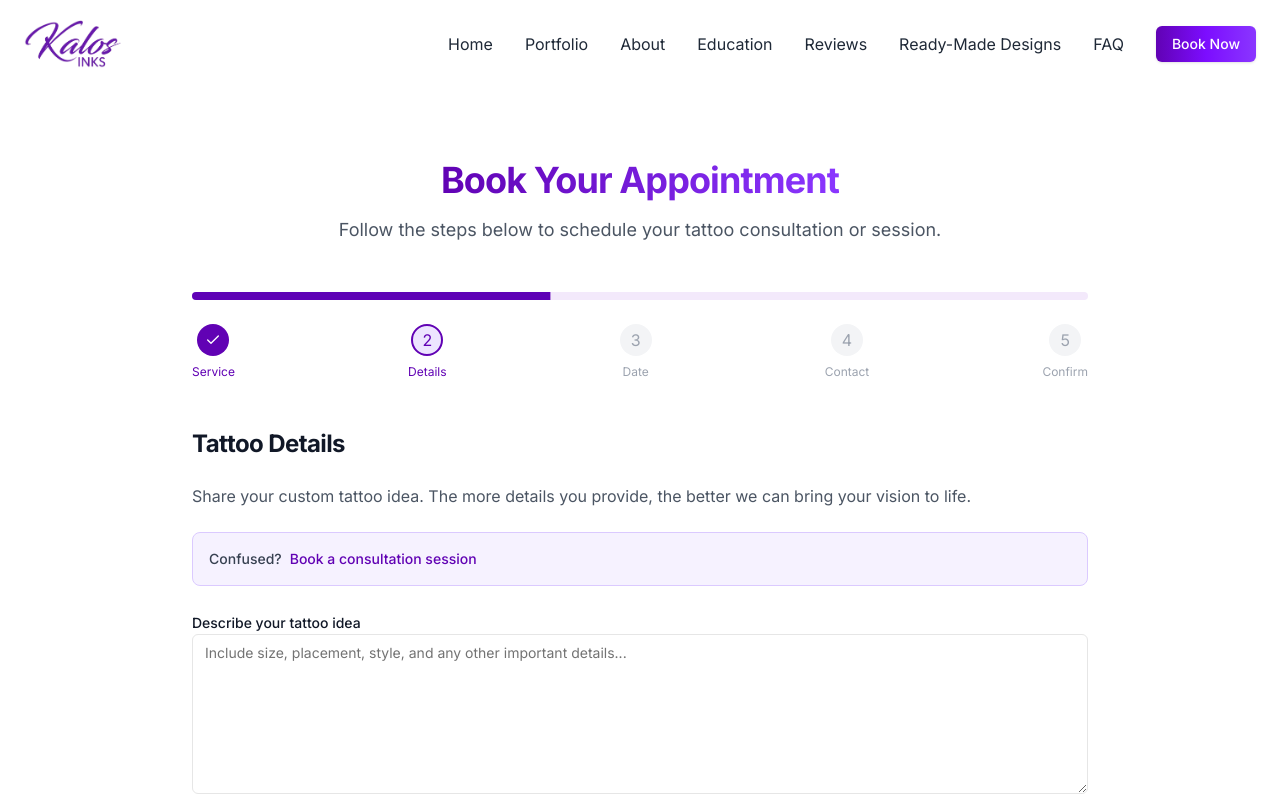
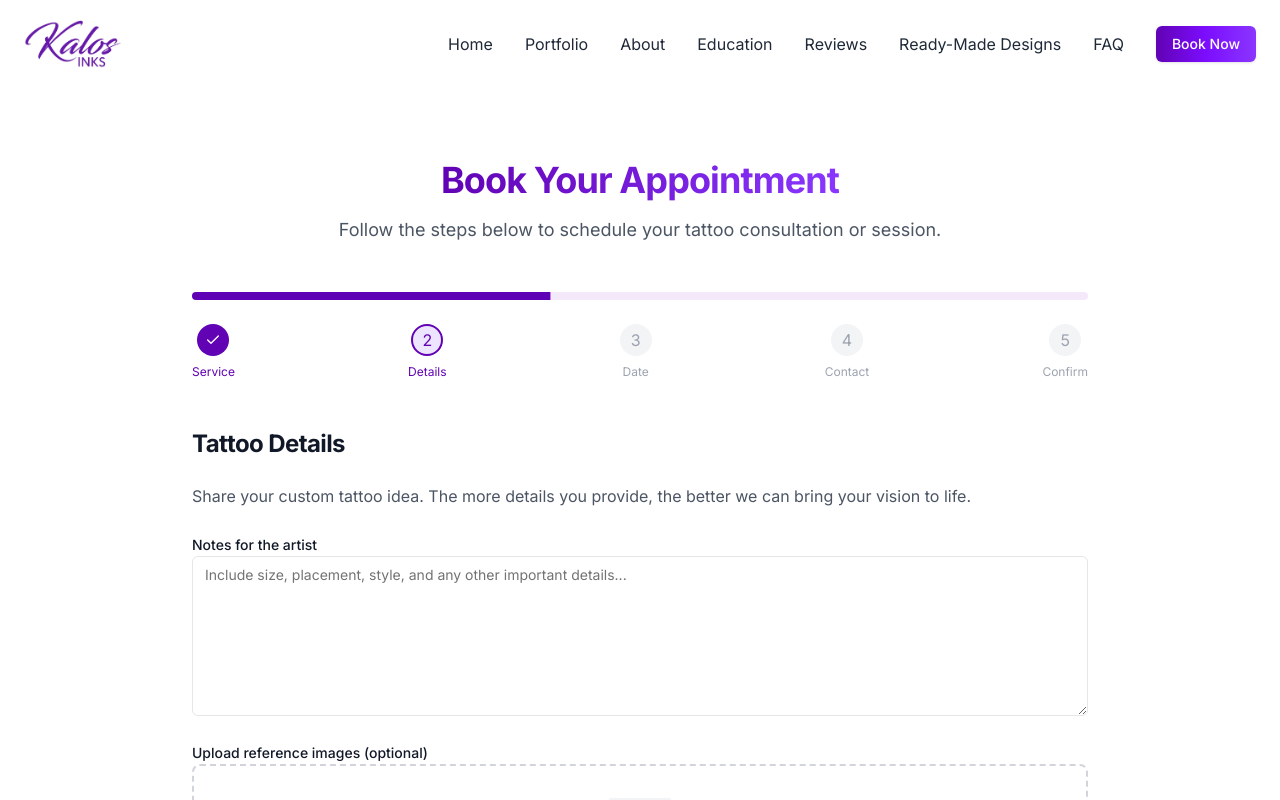
Before and after one commit to iamrdev33/kalos-inks, a Next.js app: page /booking in a window 1280 px wide. Both pictures are taken after a click on the element 333 px from the left and 695 px from the top of the page. Shown: the top 800 px of the page. Built offline with nearby package versions, Linux system fonts and the light colour scheme.

Commit message:
Show selected ready-made-design in booking.

```diff
--- a/app/(site)/booking/page.tsx
+++ b/app/(site)/booking/page.tsx
@@ -11,12 +11,11 @@ import { Textarea } from "@/components/ui/textarea";
 import { Calendar } from "@/components/ui/calendar";
 import { Progress } from "@/components/ui/progress";
 import { RadioGroup, RadioGroupItem } from "@/components/ui/radio-group";
-import { Popover, PopoverContent, PopoverTrigger } from "@/components/ui/popover";
-import { CalendarIcon, UploadCloud, Check, ChevronRight, ChevronLeft } from "lucide-react";
+import { UploadCloud, Check, ChevronRight, ChevronLeft } from "lucide-react";
 import { services } from "@/lib/utils";
 import { cn } from "@/lib/utils";
 import { format } from "date-fns";
-import { useRouter, useSearchParams } from "next/navigation";
+import { useRouter } from "next/navigation";
 import { Checkbox } from "@/components/ui/checkbox";
 import { Dialog, DialogContent, DialogHeader, DialogTitle, DialogDescription } from "@/components/ui/dialog";
 
@@ -29,7 +28,6 @@ const steps = [
 ];
 
 export default function Booking() {
-  const searchParams = useSearchParams();
   const router = useRouter();
   const [currentStep, setCurrentStep] = useState(1);
   const [showRules, setShowRules] = useState(false);
@@ -49,6 +47,7 @@ export default function Booking() {
     designId: "",
     kalosTattoo: false,
   });
+  const [selectedDesign, setSelectedDesign] = useState<any>(null);
 
   useEffect(() => {
     const storedDesign = sessionStorage.getItem('selectedReadyMadeDesign');
@@ -58,6 +57,7 @@ export default function Booking() {
       setFormData(prev => ({ ...prev, service: 'ready-made-design' }));
       nextStep();
       const design = JSON.parse(storedDesign);
+      setSelectedDesign(design);
       setFormData(prev => ({ ...prev, designId: design.id }));
       sessionStorage.removeItem('selectedReadyMadeDesign');
     }
@@ -192,24 +192,39 @@ export default function Booking() {
                   case "custom-design":
                     return "Share your custom tattoo idea. The more details you provide, the better we can bring your vision to life.";
                   case "ready-made-design":
-                    return "Select from our pre-designed tattoos. Let us know if you'd like any modifications to the design.";
+                    return "You've selected the following design:";
                   default:
                     return "Tell us what you have in mind. The more details, the better we can prepare.";
                 }
               })()}
             </p>
 
-            {(formData.service === "custom-design" || formData.service === "cover-up") && (
-              <div className="mt-4 p-4 bg-purple-50 border border-purple-200 rounded-lg">
-                <div className="flex items-center gap-2 text-sm">
-                  <span className="text-gray-700 font-medium">Confused?</span>
-                  <Button
-                    variant="link"
-                    className="p-0 h-auto text-purple-700 hover:text-purple-800 font-medium"
-                    onClick={() => setFormData({ ...formData, service: "consultation" })}
-                  >
-                    Book a consultation session
-                  </Button>
+            {formData.service === "ready-made-design" && selectedDesign && (
+              <div className="mt-6 p-6 bg-purple-50 border border-purple-200 rounded-lg">
+                <h3 className="text-lg font-semibold mb-4">Selected Design</h3>
+                <div className="grid md:grid-cols-2 gap-6">
+                  <div className="relative h-[300px] rounded-lg overflow-hidden">
+                    <Image
+                      src={selectedDesign.image}
+                      alt={selectedDesign.title}
+                      className="object-cover"
+                      fill
+                    />
+                  </div>
+                  <div className="space-y-4">
+                    <div>
+                      <h4 className="font-medium text-gray-700">Design Name</h4>
+                      <p className="text-lg font-semibold">{selectedDesign.title}</p>
+                    </div>
+                    <div>
+                      <h4 className="font-medium text-gray-700">Category</h4>
+                      <p className="text-lg font-semibold capitalize">{selectedDesign.category}</p>
+                    </div>
+                    <div>
+                      <h4 className="font-medium text-gray-700">Price</h4>
+                      <p className="text-lg font-semibold text-purple-700">${selectedDesign.price}</p>
+                    </div>
+                  </div>
                 </div>
               </div>
             )}
@@ -275,7 +290,7 @@ export default function Booking() {
 
             <div className="space-y-6 mt-8">
               <div>
-                <Label htmlFor="details">Describe your tattoo idea</Label>
+                <Label htmlFor="details">Notes for the artist</Label>
                 <Textarea
                   id="details"
                   name="details"
@@ -286,8 +301,23 @@ export default function Booking() {
                 />
               </div>
 
+              {formData.service !== 'ready-made-design' &&
                 <div>
-                <Label htmlFor="reference">Upload reference images (optional)</Label>
+                  <Label htmlFor="reference">
+                    {(() => {
+                      switch (formData.service) {
+                        case "custom-design":
+                          return "Upload reference images (optional)";
+                        case "cover-up":
+                          return "Upload images of your old tattoo/scar and optional references for the new one.";
+                        case "retouch":
+                          return "Upload images of your tattoo.";
+                        default:
+                          return "";
+                      }
+                    })()}
+                  </Label>
+
                   <div
                     className={cn(
                       "border-2 border-dashed rounded-lg p-8 text-center cursor-pointer hover:bg-gray-50 transition-colors",
@@ -330,6 +360,7 @@ export default function Booking() {
                     )}
                   </div>
                 </div>
+              }
             </div>
           </div>
         );
```
Lines whose indentation alone changed are shown as unchanged.
